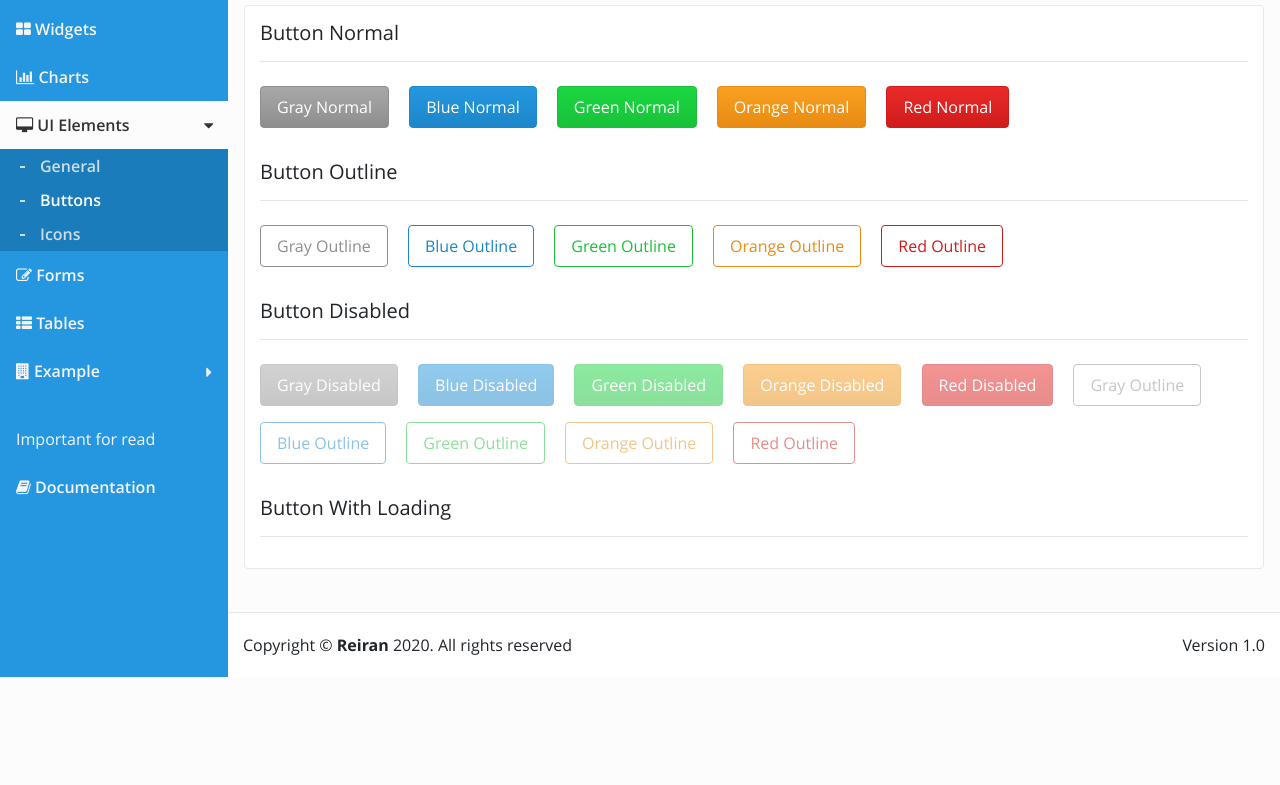
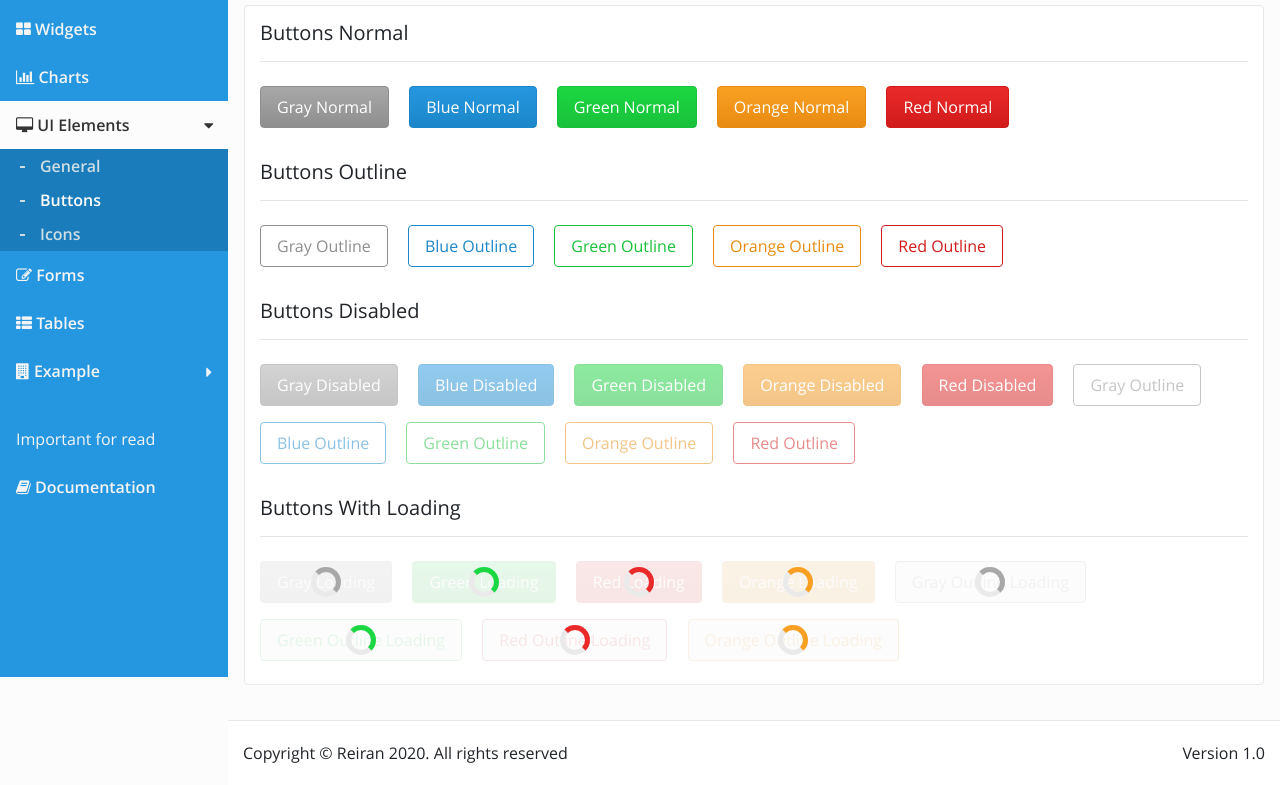
Before and after one commit to rezafikkri/Reza-Admin, a plain HTML site: page page/buttons.html in a window 1280 px wide. Shown: the part 123-908 px from the top of the page. Before the commit the page ends 800 px from the top, so only its background shows below. Drawn offline with Linux system fonts and the light colour scheme.

Commit message:
memperbaiki footer, membuat loading-circle--gray dan membuat btn--loading

```diff
--- a/build/scss/button.scss
+++ b/build/scss/button.scss
@@ -62,4 +62,21 @@
 		pointer-events: none;
 		opacity: 0.5;
 	}
+
+	&-loading {
+		position: relative;
+		display: inline-block;
+
+		& .loading-circle {
+			position: absolute;
+			top: 0px;
+			bottom: 0px;
+			right: 0px;
+			left: 0px;
+			background-color: rgba(252,252,252,.9);
+			display: flex;
+			justify-content: center;
+			align-items: center;
+		}
+	}
 }
--- a/build/scss/loading.scss
+++ b/build/scss/loading.scss
@@ -27,12 +27,13 @@
 		bottom: -5px;
 		right: -5px;
 		left: -5px;
-		border: 5px solid #a8a8a8;
+		border: 5px solid transparent;
 		border-left-color: transparent;
 		border-bottom-color: transparent;
 		animation: loading-circle-rotate 1s linear infinite;
 	}
 
+	@include color-loading-circle('gray', #a8a8a8);
 	@include color-loading-circle('blue', $blue-reiran);
 	@include color-loading-circle('red', $red-reiran);
 	@include color-loading-circle('green', $green-reiran);
@@ -62,7 +63,7 @@
 		left: 0;
 		right: 0;
 		z-index: 9999;
-		background-color: rgba(252,252,252,.8);
+		background-color: rgba(252,252,252,.9);
 		display: flex;
 		justify-content: center;
 		align-items: center;
--- a/dist/css/reiran-admin.css
+++ b/dist/css/reiran-admin.css
@@ -362,6 +362,19 @@ footer.footer {
   .btn[disabled], .btn.disabled {
     pointer-events: none;
     opacity: 0.5; }
+  .btn-loading {
+    position: relative;
+    display: inline-block; }
+    .btn-loading .loading-circle {
+      position: absolute;
+      top: 0px;
+      bottom: 0px;
+      right: 0px;
+      left: 0px;
+      background-color: rgba(252, 252, 252, 0.9);
+      display: flex;
+      justify-content: center;
+      align-items: center; }
 
 /* input */
 input.form,
@@ -556,10 +569,13 @@ small {
   bottom: -5px;
   right: -5px;
   left: -5px;
-  border: 5px solid #a8a8a8;
+  border: 5px solid transparent;
   border-left-color: transparent;
   border-bottom-color: transparent;
   animation: loading-circle-rotate 1s linear infinite; }
+.loading-circle--gray .loading-circle__fill::after {
+  border-top-color: #a8a8a8;
+  border-right-color: #a8a8a8; }
 .loading-circle--blue .loading-circle__fill::after {
   border-top-color: #2597e0;
   border-right-color: #2597e0; }
@@ -589,7 +605,7 @@ small {
   left: 0;
   right: 0;
   z-index: 9999;
-  background-color: rgba(252, 252, 252, 0.8);
+  background-color: rgba(252, 252, 252, 0.9);
   display: flex;
   justify-content: center;
   align-items: center; }
--- a/page/buttons.html
+++ b/page/buttons.html
@@ -104,7 +104,7 @@
 
 			<div class="col-md-12">
 				<section class="main__box">
-					<h5 class="mb-1">Button Normal</h5>
+					<h5 class="mb-1">Buttons Normal</h5>
 					<hr>
 					<a href="#" class="btn btn--gray mr-3 mt-2 mb-2">Gray Normal</a>
 					<a href="#" class="btn btn--blue mr-3 mt-2 mb-2">Blue Normal</a>
@@ -112,7 +112,7 @@
 					<a href="#" class="btn btn--orange mr-3 mt-2 mb-2">Orange Normal</a>
 					<a href="#" class="btn btn--red mr-3 mt-2 mb-2">Red Normal</a>
 
-					<h5 class="mb-1 mt-4">Button Outline</h5>
+					<h5 class="mb-1 mt-4">Buttons Outline</h5>
 					<hr>
 					<a href="#" class="btn btn--gray-outline mr-3 mt-2 mb-2">Gray Outline</a>
 					<a href="#" class="btn btn--blue-outline mr-3 mt-2 mb-2">Blue Outline</a>
@@ -120,7 +120,7 @@
 					<a href="#" class="btn btn--orange-outline mr-3 mt-2 mb-2">Orange Outline</a>
 					<a href="#" class="btn btn--red-outline mr-3 mt-2 mb-2">Red Outline</a>
 
-					<h5 class="mb-1 mt-4">Button Disabled</h5>
+					<h5 class="mb-1 mt-4">Buttons Disabled</h5>
 					<hr>
 					<a class="btn btn--gray disabled mr-3 mt-2 mb-2" href="">Gray Disabled</a>
 					<button class="btn btn--blue mr-3 mt-2 mb-2" disabled="">Blue Disabled</button>
@@ -134,16 +134,65 @@
 					<button class="btn btn--orange-outline mr-3 mt-2 mb-2" disabled="">Orange Outline</button>
 					<button class="btn btn--red-outline mr-3 mt-2 mb-2" disabled="">Red Outline</button>
 
-					<h5 class="mt-4 mb-1">Button With Loading</h5>
+					<h5 class="mt-4 mb-1">Buttons With Loading</h5>
 					<hr>
-				</section>
+					<div class="btn-loading mr-3 mt-2 mb-2">
+						<div class="loading-circle loading-circle--gray">
+							<div class="loading-circle__fill"></div>
+						</div>
+						<a href="#" class="btn btn--gray">Gray Loading</a>
+					</div>
+					<div class="btn-loading mr-3 mt-2 mb-2">
+						<div class="loading-circle loading-circle--green">
+							<div class="loading-circle__fill"></div>
+						</div>
+						<a href="#" class="btn btn--green">Green Loading</a>
+					</div>
+					<div class="btn-loading mr-3 mt-2 mb-2">
+						<div class="loading-circle loading-circle--red">
+							<div class="loading-circle__fill"></div>
+						</div>
+						<a href="#" class="btn btn--red">Red Loading</a>
+					</div>
+					<div class="btn-loading mr-3 mt-2 mb-2">
+						<div class="loading-circle loading-circle--orange">
+							<div class="loading-circle__fill"></div>
+						</div>
+						<a href="#" class="btn btn--orange">Orange Loading</a>
+					</div>
+
+					<div class="btn-loading mr-3 mt-2 mb-2">
+						<div class="loading-circle loading-circle--gray">
+							<div class="loading-circle__fill"></div>
+						</div>
+						<a href="#" class="btn btn--gray-outline">Gray Outline Loading</a>
+					</div>
+					<div class="btn-loading mr-3 mt-2 mb-2">
+						<div class="loading-circle loading-circle--green">
+							<div class="loading-circle__fill"></div>
+						</div>
+						<a href="#" class="btn btn--green-outline">Green Outline Loading</a>
+					</div>
+					<div class="btn-loading mr-3 mt-2 mb-2">
+						<div class="loading-circle loading-circle--red">
+							<div class="loading-circle__fill"></div>
+						</div>
+						<a href="#" class="btn btn--red-outline">Red Outline Loading</a>
+					</div>
+					<div class="btn-loading mr-3 mt-2 mb-2">
+						<div class="loading-circle loading-circle--orange">
+							<div class="loading-circle__fill"></div>
+						</div>
+						<a href="#" class="btn btn--orange-outline">Orange Outline Loading</a>
+					</div>
+				</section><!-- main__box -->
 			</div>
 		</div><!-- row -->
 	</main>
 
 	<!-- footer -->
 	<footer class="footer">
-		<p>Copyright &copy; <strong>Reiran</strong> 2020. All rights reserved</p>
+		<p>Copyright &copy; Reiran 2020. All rights reserved</p>
 		<p>Version 1.0</p>
 	</footer>
 
```
Also changed, not shown: index.html (+1 -1 lines), page/charts.html (+1 -1 lines), page/form.html (+1 -1 lines), page/general.html (+4 -4 lines), page/icons.html (+1 -1 lines), page/widgets.html (+1 -1 lines), 1 other file.
